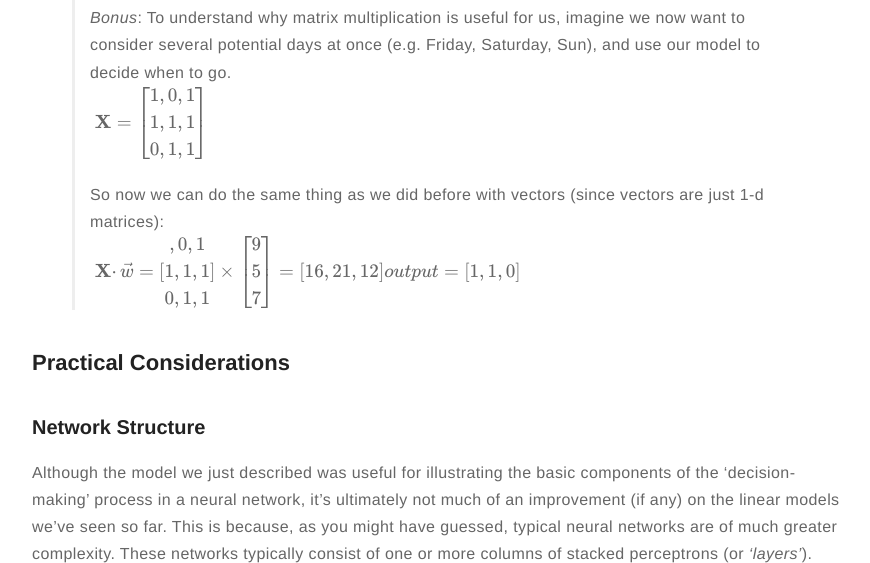
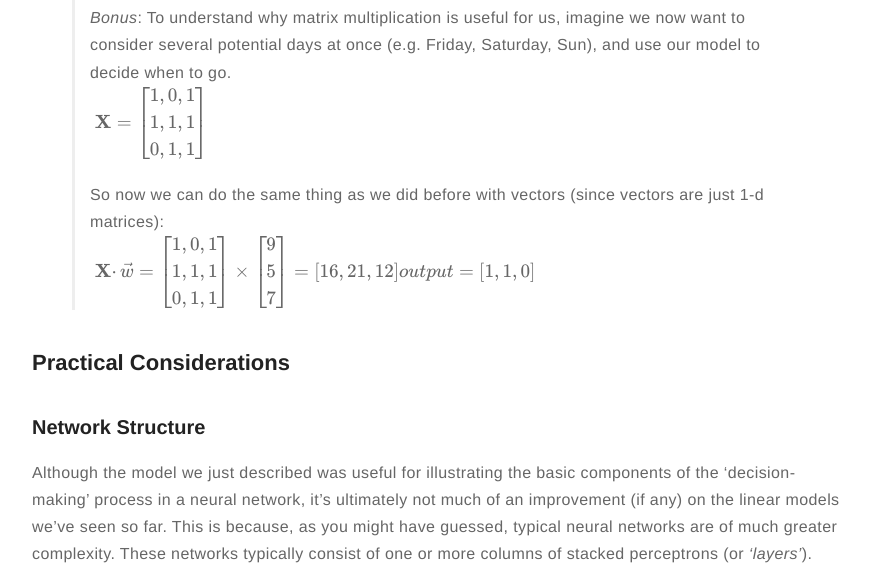
Before and after one commit to meccaLeccaHi/meccaLeccaHi.github.io, a Jekyll site: the page built from _posts/2018-10-30-neural_nets-tensorflow.md, in a window 1280 px wide and 900 px high, scrolled down 7615 px, cut to the strip 0-563 px from the top of the window. Shown: the whole strip, without its empty margins (203-1073 px from the left). Built offline with Jekyll 4.4.1, drawn with Linux system fonts in a browser that asks for light colours; formulas are drawn with MathJax 3; comment, search, counter and statistics services are not loaded.

Commit message:
adding text

```diff
--- a/_posts/2018-10-30-neural_nets-tensorflow.md
+++ b/_posts/2018-10-30-neural_nets-tensorflow.md
@@ -251,7 +251,7 @@ Although these models were structured to behave like neurons, their behavior can
 >
 > So now we can do the same thing as we did before with vectors (since vectors are just 1-d matrices):
 >$$\begin{equation*}
-    \ \mathbf{X} \cdotp \vec{w} = [\begin{array}1,0,1\\1,1,1\\0,1,1\end{array}]
+    \ \mathbf{X} \cdotp \vec{w} = \begin{bmatrix}1,0,1\\1,1,1\\0,1,1\end{bmatrix}
     \times \left[\begin{array}{c} 9 \\ 5 \\ 7 \end{array} \right] =
 	[\begin{array}{c} 16, 21, 12 \end{array}] \\
      output=[\begin{array}{c} 1, 1, 0 \end{array}]
```
